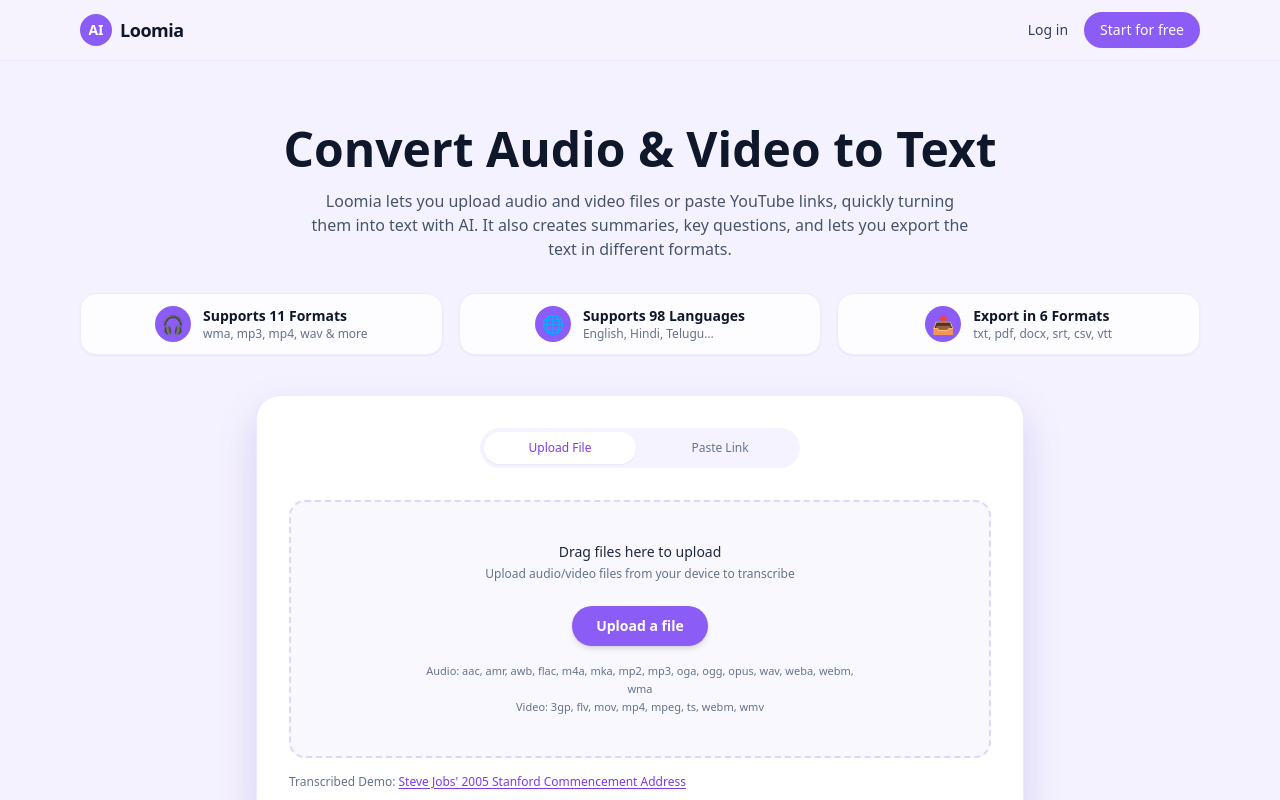
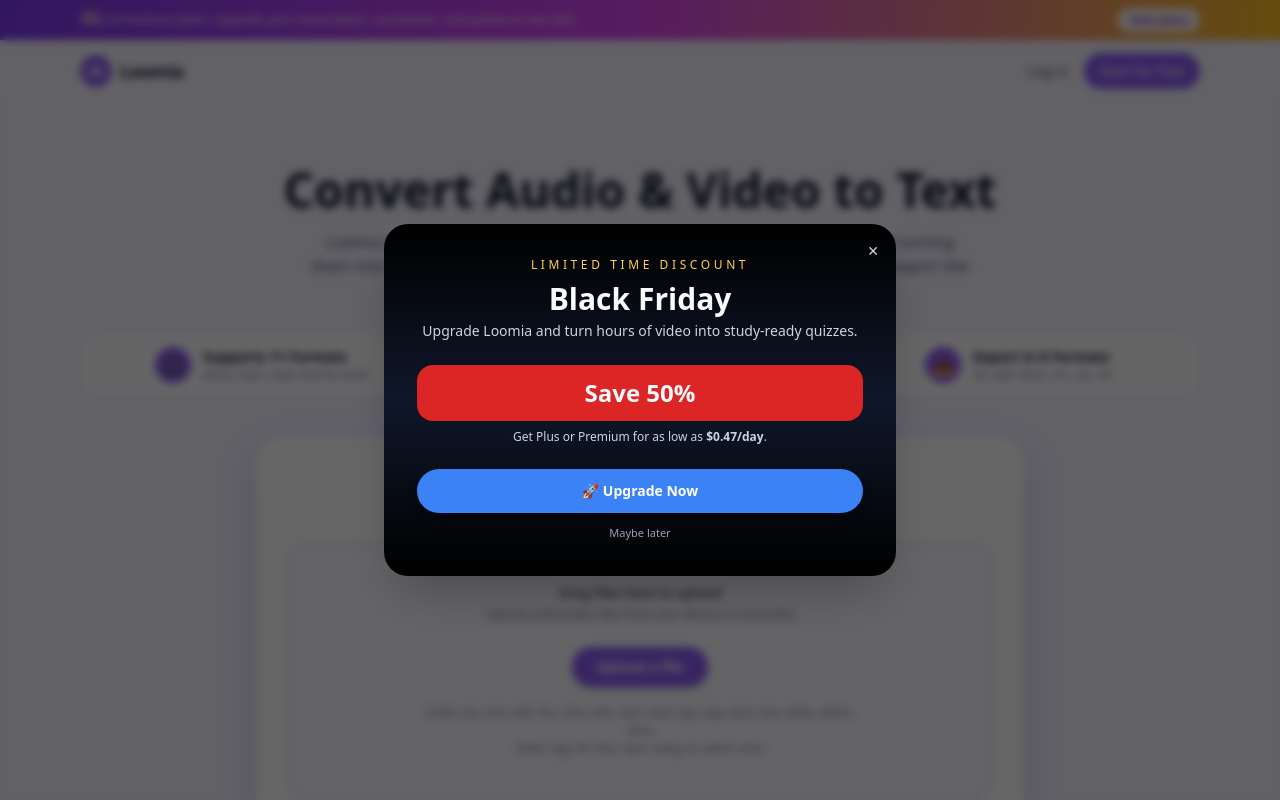
Before and after one commit to ShishirP7/Loomia_Frontend, a Next.js app: page / in a window 1280 px wide. Shown: the top 800 px of the page. Built offline with nearby package versions, Linux system fonts and the light colour scheme.

Commit message:
navbaar with offer/plan

```diff
--- a/components/Navbar.jsx
+++ b/components/Navbar.jsx
@@ -2,9 +2,12 @@
 
 import Link from "next/link";
 import { useEffect, useState } from "react";
+import { usePathname } from "next/navigation";
 
 export default function Navbar() {
   const [user, setUser] = useState(null);
+  const [showPromoModal, setShowPromoModal] = useState(false);
+  const pathname = usePathname();
 
   const readUserFromStorage = () => {
     if (typeof window === "undefined") return;
@@ -25,15 +28,40 @@ export default function Navbar() {
   };
 
   useEffect(() => {
+    if (typeof window === "undefined") return;
+
     readUserFromStorage();
 
     const handler = () => readUserFromStorage();
     window.addEventListener("loomia-auth-changed", handler);
 
+    // 🔔 Show promo modal only if:
+    // - not logged in
+    // - not on login / signup
+    // - user hasn't dismissed it before
+    const token = localStorage.getItem("token");
+    const seen = localStorage.getItem("loomia_plan_modal_seen");
+
+    if (
+      !token &&
+      !seen &&
+      pathname !== "/login" &&
+      pathname !== "/signup"
+    ) {
+      setShowPromoModal(true);
+    }
+
     return () => {
       window.removeEventListener("loomia-auth-changed", handler);
     };
-  }, []);
+  }, [pathname]);
+
+  const dismissPromoModal = () => {
+    setShowPromoModal(false);
+    if (typeof window !== "undefined") {
+      localStorage.setItem("loomia_plan_modal_seen", "true");
+    }
+  };
 
   const handleLogout = () => {
     // 🔥 Remove all auth and cached data
@@ -58,6 +86,42 @@ export default function Navbar() {
   };
 
   return (
+    <>
+      {/* 🎉 Moving promo banner above navbar */}
+      <div className="w-full border-b border-violet-100 bg-gradient-to-r from-violet-600 via-fuchsia-500 to-amber-400">
+        <div className="mx-auto flex max-w-6xl items-center justify-between px-4 py-2 text-xs text-white">
+          <div className="flex items-center gap-2 overflow-hidden">
+            <span className="inline-flex h-5 w-5 items-center justify-center rounded-full bg-white/20 text-[10px] animate-bounce">
+              🎉
+            </span>
+            <p className="whitespace-nowrap animate-[marquee_18s_linear_infinite]">
+              Black Friday Preview: Save 50% on Plus & Premium plans. Upgrade
+              your transcription, summaries, and quizzes in one click.
+            </p>
+          </div>
+
+          <Link
+            href="/pricing"
+            className="hidden sm:inline-flex rounded-full bg-white/90 px-3 py-1 text-[11px] font-semibold text-violet-700 hover:bg-white"
+          >
+            View plans
+          </Link>
+        </div>
+
+        {/* simple marquee keyframes */}
+        <style jsx>{`
+          @keyframes marquee {
+            0% {
+              transform: translateX(0%);
+            }
+            100% {
+              transform: translateX(-100%);
+            }
+          }
+        `}</style>
+      </div>
+
+      {/* 🌈 Navbar */}
       <header className="sticky top-0 z-30 border-b border-violet-100 bg-[#f5f2ff]/90 backdrop-blur">
         <nav className="mx-auto flex max-w-6xl items-center justify-between px-4 py-3">
           <Link href="/" className="flex items-center gap-2">
@@ -107,5 +171,57 @@ export default function Navbar() {
           )}
         </nav>
       </header>
+
+      {/* 🎁 Black Friday / Plans modal */}
+      {showPromoModal && (
+        <div className="fixed inset-0 z-40 flex items-center justify-center bg-black/60 backdrop-blur-sm">
+          <div className="relative w-full max-w-lg rounded-3xl bg-gradient-to-b from-black via-slate-900 to-black p-[1px] shadow-2xl">
+            <div className="relative rounded-3xl bg-[radial-gradient(circle_at_top,_#facc15_0,_transparent_45%),_radial-gradient(circle_at_bottom,_#a855f7_0,_transparent_45%),_#020617] px-8 py-8 text-center text-slate-50 overflow-hidden">
+              {/* close */}
+              <button
+                onClick={dismissPromoModal}
+                className="absolute right-4 top-4 text-slate-300 hover:text-white text-sm"
+                aria-label="Close"
+              >
+                ✕
+              </button>
+
+              <p className="text-xs uppercase tracking-[0.3em] text-amber-300">
+                Limited Time Discount
+              </p>
+              <h2 className="mt-2 text-3xl font-semibold">Black Friday</h2>
+              <p className="mt-1 text-sm text-slate-300">
+                Upgrade Loomia and turn hours of video into study-ready quizzes.
+              </p>
+
+              <div className="mt-6 rounded-2xl bg-red-600 px-4 py-3 text-2xl font-bold">
+                Save 50%
+              </div>
+              <p className="mt-2 text-xs text-slate-300">
+                Get Plus or Premium for as low as{" "}
+                <span className="font-semibold">$0.47/day</span>.
+              </p>
+
+              <button
+                onClick={() => {
+                  dismissPromoModal();
+                  window.location.href = "/pricing";
+                }}
+                className="mt-6 inline-flex w-full items-center justify-center rounded-full bg-blue-500 px-5 py-3 text-sm font-semibold text-white hover:bg-blue-400 shadow-lg"
+              >
+                🚀 Upgrade Now
+              </button>
+
+              <button
+                onClick={dismissPromoModal}
+                className="mt-3 text-[11px] text-slate-400 hover:text-slate-200"
+              >
+                Maybe later
+              </button>
+            </div>
+          </div>
+        </div>
+      )}
+    </>
   );
 }
```
Lines whose indentation alone changed are shown as unchanged.
